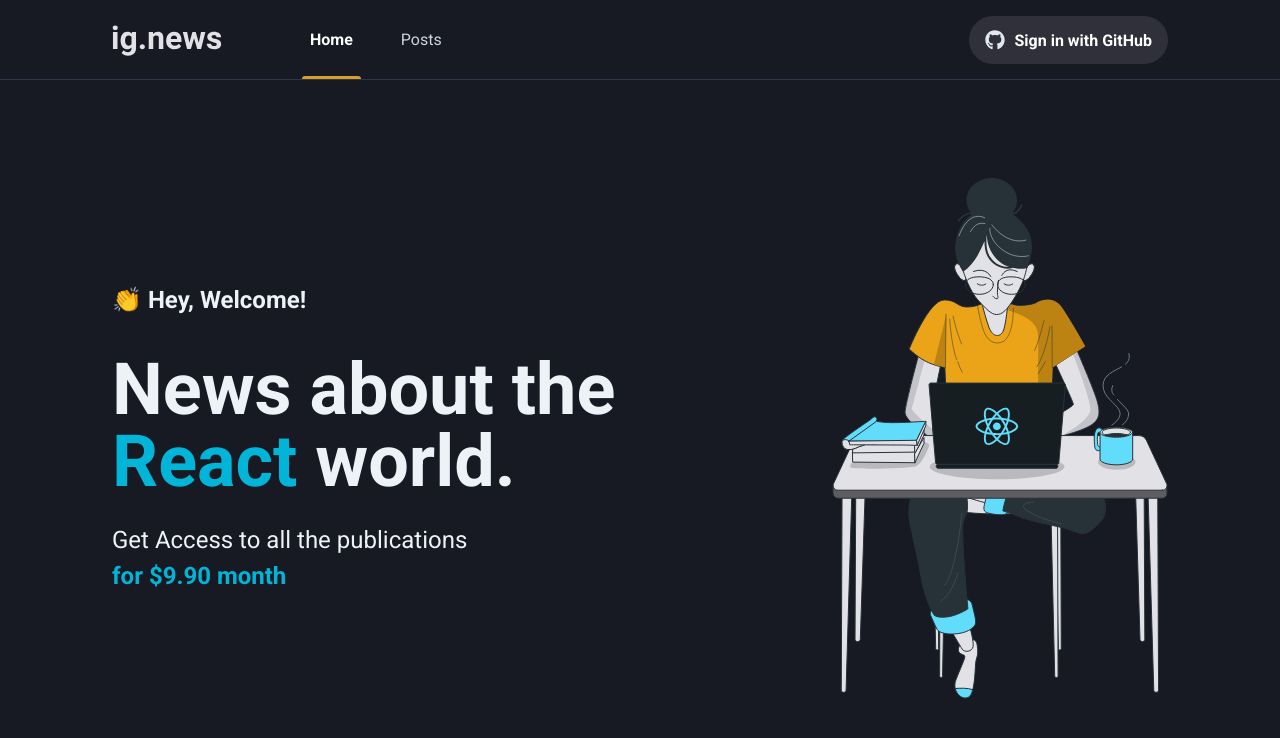
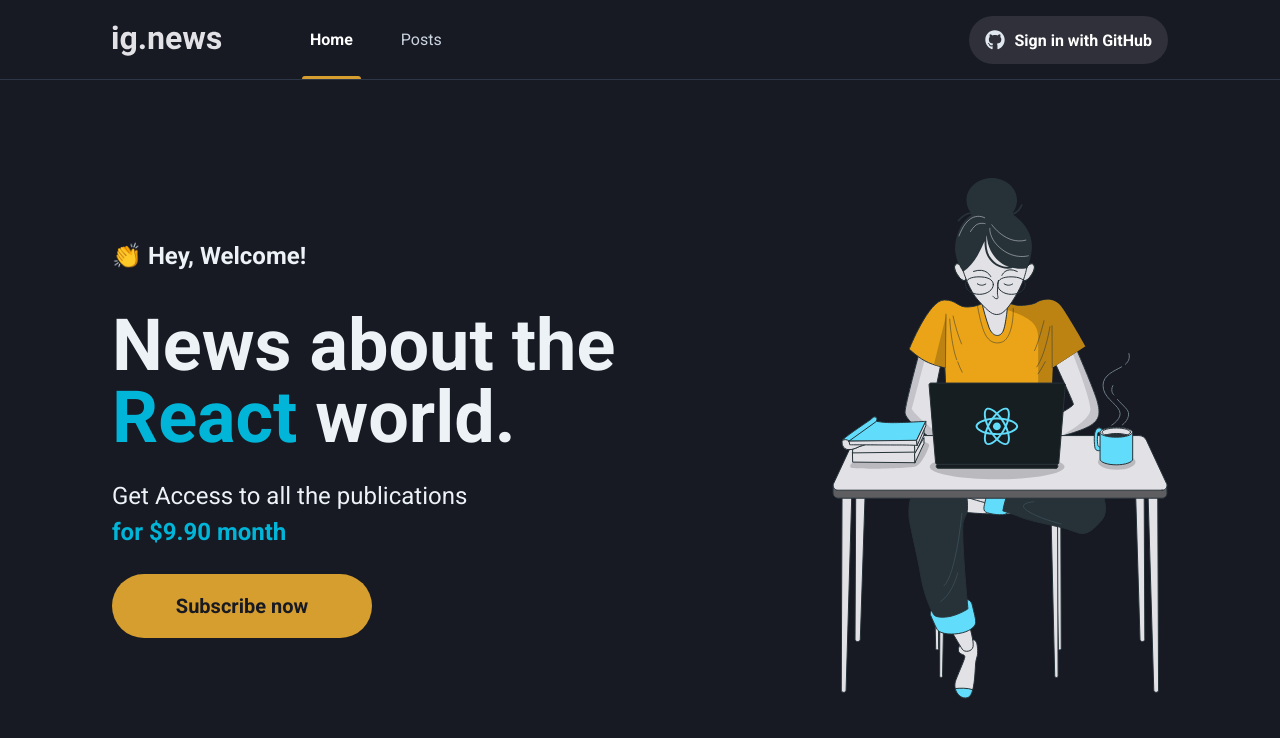
Before and after one commit to carlos3duardo/ignite-reactjs-ignews, a Next.js app: page / in a window 1280 px wide. Shown: the top 738 px of the page. Built offline with nearby package versions, Linux system fonts and the light colour scheme.

Commit message:
Finalizando o layout da home

```diff
--- /dev/null
+++ b/src/components/SubscribeButton/index.tsx
@@ -0,0 +1,12 @@
+import styles from './styles.module.scss';
+
+export function SubscribeButton() {
+  return (
+    <button
+      type="button"
+      className={styles.subscribeButton}
+    >
+      Subscribe now
+    </button>
+  )
+}
--- /dev/null
+++ b/src/components/SubscribeButton/styles.module.scss
@@ -0,0 +1,20 @@
+.subscribeButton {
+  width: 260px;
+  height: 4rem;
+  border: 0;
+  border-radius: 2rem;
+  background-color: var(--yellow-500);
+  color: var(--gray-900);
+  font-size: 1.25rem;
+  font-weight: var(--font-semibold);
+
+  display: flex;
+  align-items: center;
+  justify-content: center;
+
+  transition: all 0.2s ease;
+
+  &:hover {
+    filter: brightness(0.8)
+  }
+}
--- a/src/pages/home.module.scss
+++ b/src/pages/home.module.scss
@@ -39,4 +39,8 @@
     }
   }
 
+  button {
+    margin-top: 1.5rem;
+  }
+
 }
--- a/src/pages/index.tsx
+++ b/src/pages/index.tsx
@@ -1,4 +1,5 @@
 import Head from 'next/head';
+import { SubscribeButton } from '../components/SubscribeButton';
 
 import styles from './home.module.scss';
 
@@ -19,6 +20,7 @@
             <span>for $9.90 month</span>
           </p>
 
+          <SubscribeButton />
         </section>
 
         <figure>
```
